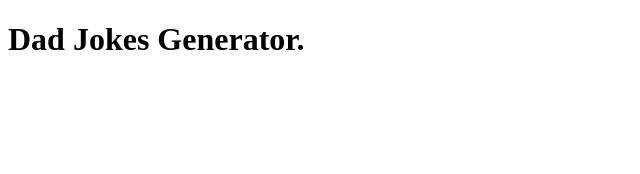
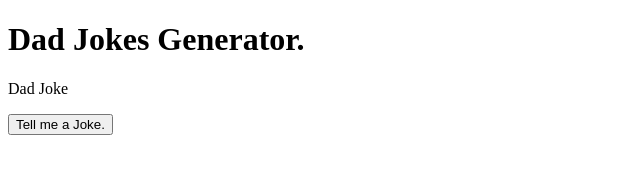
Before and after one commit to royalru/JavaScript-Projects, a plain HTML site: page index.html in a window 1280 px wide. Shown: the whole page, without its empty margins (0-640 px from the left). Drawn offline with Linux system fonts and the light colour scheme.

Commit message:
html part

```diff
--- a/index.html
+++ b/index.html
@@ -7,8 +7,9 @@
   </head>
   <body>
     <div class="contaiiner">
-        <h1 class="heading">Dad Jokes Generator.</h1>
-
+      <h1 class="heading">Dad Jokes Generator.</h1>
+      <p class="joke" id="joke">Dad Joke</p>
+      <button class="btn" id="btn">Tell me a Joke.</button>
     </div>
   </body>
 </html>
```
